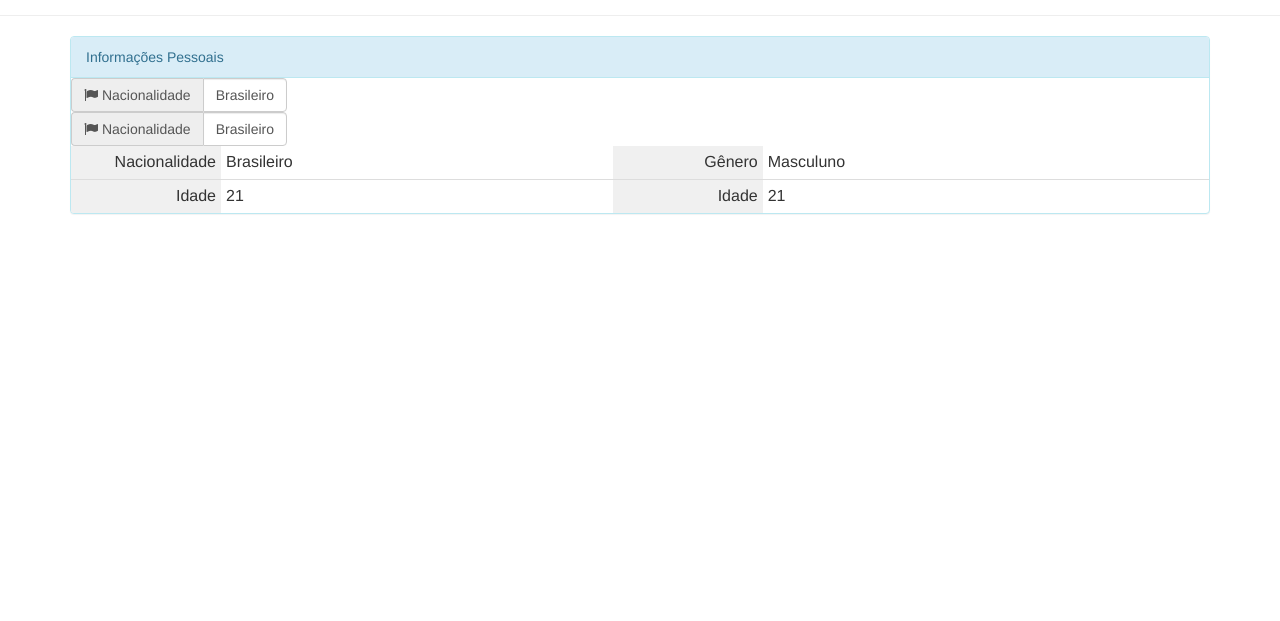
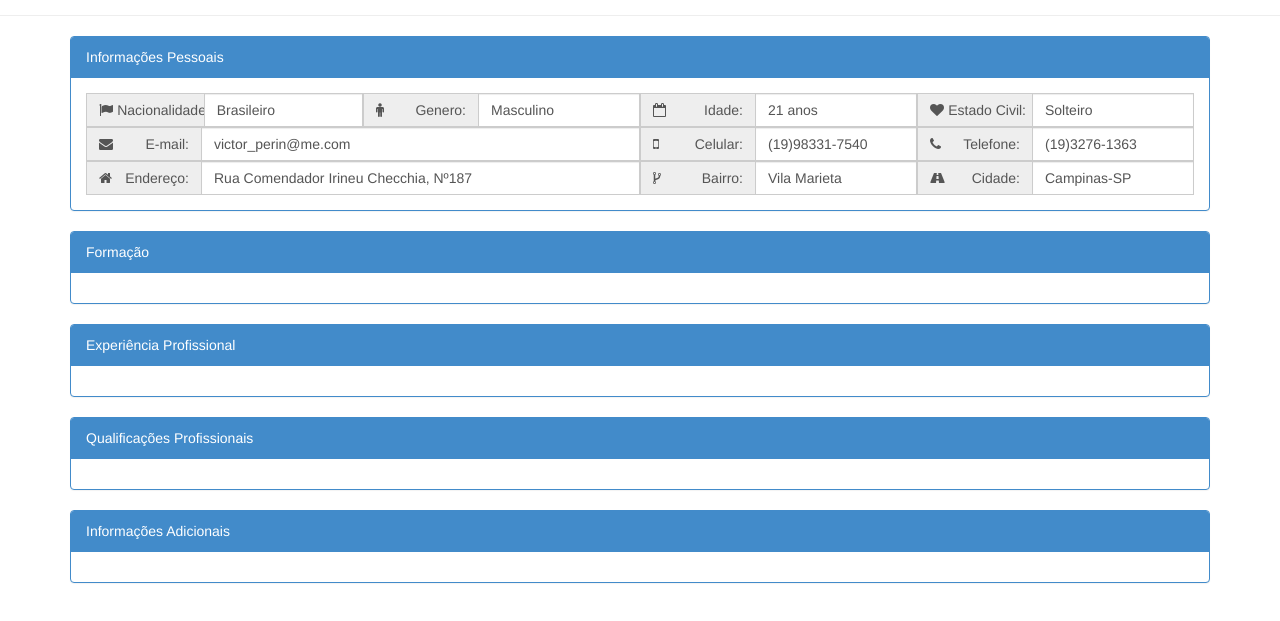
Before and after one commit to victorperin/resume, a plain HTML site: page index.html in a window 1280 px wide. Shown: the part 107-728 px from the top of the page. Drawn offline with Linux system fonts and the light colour scheme.

Commit message:
Commit da madruga

```diff
--- a/css/index.css
+++ b/css/index.css
@@ -5,11 +5,39 @@ text-align:center;
 div#titulo {
 
 }
+.input-group {
 
-td.item {
+}
+
+
+.input-group-addon {
+width:115px;
 text-align:right;
-background-color: #f0f0f0;
-width:150px;
+border-radius: 0px;
+
+}
+a:hover {
+text-decoration:none;
+
+
+}
+a>div>div.form-control:hover {
+background	:#eee;
+}
+@media (max-width: 490px) {
+div.texto-pequeno>div.form-control {
+height: 50px;
+}
+
+
+
+}
+
+
+.form-control {
+min-width:10px;
+border-radius: 0px;
+
 }
 
 td.resposta {
--- a/index.html
+++ b/index.html
@@ -13,39 +13,102 @@
 
 		<div class="container">
 
-			<div id="info_pessoal" class="panel panel-info">
+			<div id="info_pessoal" class="panel panel-primary">
+				<div class="panel-heading ">Informações Pessoais</div>
+					<div class="panel-body">
+						<div class="input-group col-xs-12 col-sm-6 col-md-4 col-lg-3" style="float: left;">
+						<span class="input-group-addon"><i class="fa fa-flag pull-left"></i> Nacionalidade:</span>
+						<div class="form-control pull-right" >Brasileiro</div>
+						</div>
 
-				<div class="panel-heading">Informações Pessoais</div>
+						<div class="input-group col-xs-12 col-sm-6 col-md-4 col-lg-3" style="float: left;">
+						<span class="input-group-addon"><i class="fa fa-male pull-left"></i> Genero:</span>
+						<div class="form-control pull-right" >Masculino</div>
+						</div>
 
+						<div class="input-group col-xs-12 col-sm-6 col-md-4 col-lg-3" style="float: left;">
+						<span class="input-group-addon"><i class="fa fa-calendar-o pull-left"></i> Idade:</span>
+						<div class="form-control pull-right" >21 anos</div>
+						</div>
 
-					<table class="table table-condensed">
-						<tr>
-							<td class="item">Nacionalidade</td>
-							<td class="resposta">Brasileiro</td>
-							<td class="item">Gênero</td>
-							<td class="resposta">Masculuno</td>
-						</tr>
-						<tr id="idade">
-							<td class="item">Idade</td>
-							<td class="resposta">21</td>
-							<td class="item">Idade</td>
-							<td class="resposta">21</td>
-						</tr>
+						<div class="input-group col-xs-12 col-sm-6 col-md-4 col-lg-3" style="float: left;">
+						<span class="input-group-addon"><i class="fa fa-heart pull-left"></i> Estado Civil:</span>
+						<div class="form-control pull-right" >Solteiro</div>
+						</div>
 
-						<div class="input-group col-md-2">
-						<span class="input-group-addon"><i class="fa fa-flag"></i> Nacionalidade</span>
-						<div class="form-control" >Brasileiro</div>
+						<a href="mailto:victor_perin@me.com" target="_blank">
+						<div class="input-group col-xs-12 col-sm-12 col-md-8 col-lg-6" style="float: left;">
+						<span class="input-group-addon"><i class="fa fa-envelope pull-left"></i> E-mail:</span>
+						<div class="form-control pull-right" >victor_perin@me.com</div>
 						</div>
-						<div class="input-group col-md-2">
-						<span class="input-group-addon"><i class="fa fa-flag"></i> Nacionalidade</span>
-						<div class="form-control" >Brasileiro</div>
+						</a>
+
+						<a href="tel:+5519983317540" target="_blank">
+						<div class="input-group col-xs-12 col-sm-6 col-md-6 col-lg-3" style="float: left;">
+						<span class="input-group-addon"><i class="fa fa-mobile pull-left"></i> Celular:</span>
+						<div class="form-control pull-right" >(19)98331-7540</div>
+						</div>
+						</a>
+
+						<a href="tel:+551932761363" target="_blank">
+						<div class="input-group col-xs-12 col-sm-6 col-md-6 col-lg-3" style="float: left;">
+						<span class="input-group-addon"><i class="fa fa-phone pull-left"></i> Telefone:</span>
+						<div class="form-control pull-right" >(19)3276-1363</div>
+						</div>
+						</a>
+
+						<div class="input-group col-xs-12 col-sm-12 col-md-12 col-lg-6 texto-pequeno" style="float: left;">
+						<span class="input-group-addon"><i class="fa fa-home pull-left"></i> Endereço:</span>
+						<div class="form-control pull-right" >Rua Comendador Irineu Checchia, Nº187</div>
+						</div>
+
+						<div class="input-group col-xs-12 col-sm-6 col-md-6 col-lg-3" style="float: left;">
+						<span class="input-group-addon"><i class="fa fa-code-fork pull-left"></i> Bairro:</span>
+						<div class="form-control pull-right" >Vila Marieta</div>
+						</div>
+
+						<div class="input-group col-xs-12 col-sm-6 col-md-6 col-lg-3" style="float: left;">
+						<span class="input-group-addon"><i class="fa fa-road pull-left"></i> Cidade:</span>
+						<div class="form-control pull-right" >Campinas-SP</div>
 						</div>
 
 
-					</table>
+					</div>
 			</div>
+			<div id="info_pessoal" class="panel panel-primary">
+				<div class="panel-heading ">Formação</div>
+				<div class="panel-body">
 
 
+
+				</div>
+
+
+			</div>
+			<div id="info_pessoal" class="panel panel-primary">
+				<div class="panel-heading ">Experiência Profissional</div>
+				<div class="panel-body">
+
+
+
+				</div>
+			</div>
+			<div id="info_pessoal" class="panel panel-primary">
+				<div class="panel-heading ">Qualificações Profissionais</div>
+				<div class="panel-body">
+
+
+
+				</div>
+			</div>
+			<div id="info_pessoal" class="panel panel-primary">
+				<div class="panel-heading ">Informações Adicionais</div>
+				<div class="panel-body">
+
+
+
+				</div>
+			</div>
 
 </div>
 	</body>
```
